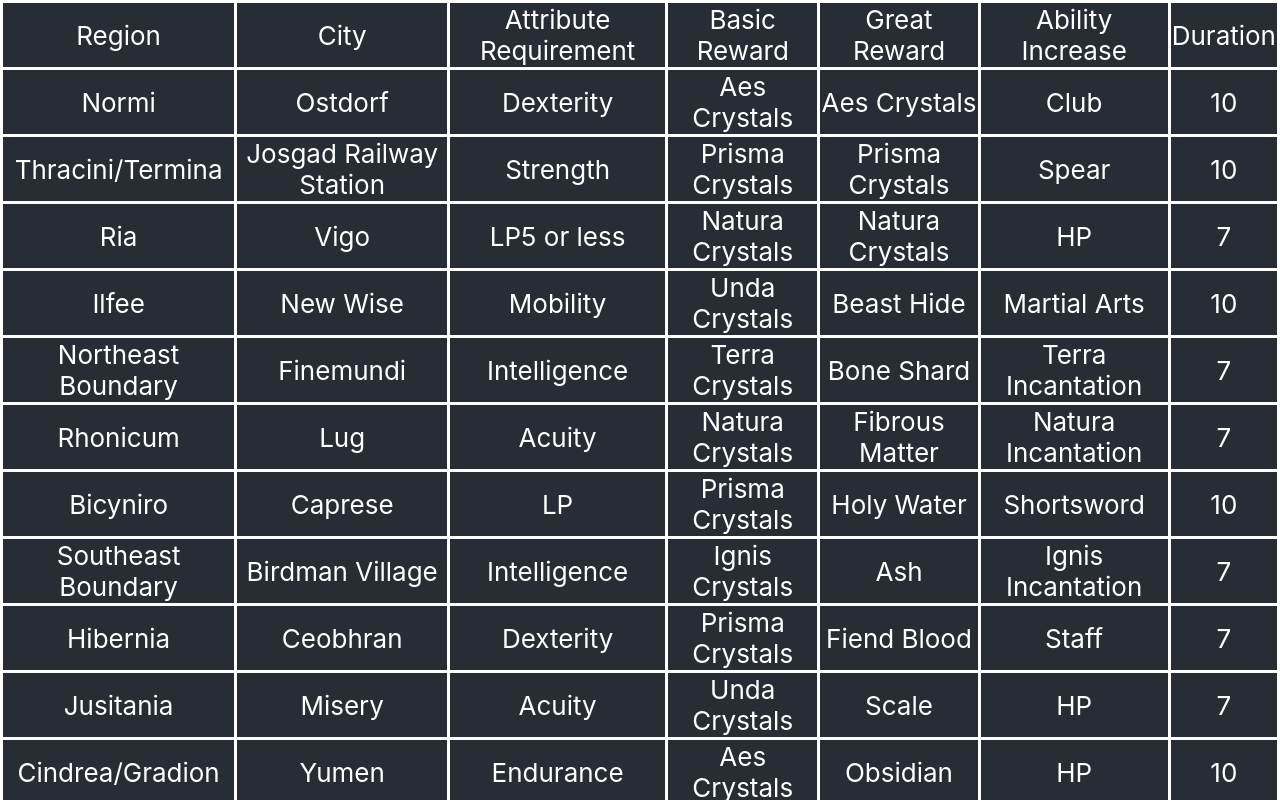
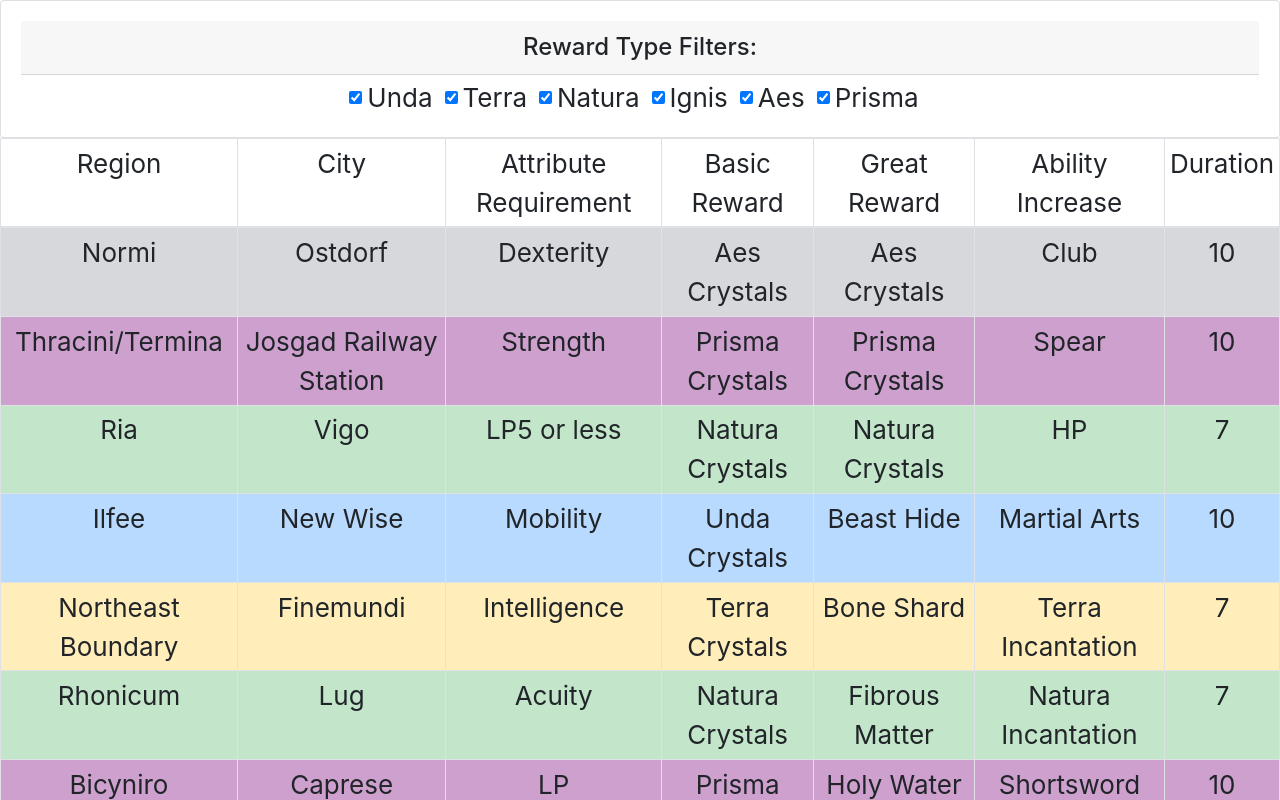
Before and after one commit to YangusKhan/saga-tools, a React (Create React App) app: page / in a window 1280 px wide. Shown: the top 800 px of the page. Built offline with nearby package versions, Linux system fonts and the light colour scheme.

Commit message:
add basic filtering for mission rewards

```diff
--- a/public/data/sg.json
+++ b/public/data/sg.json
@@ -8,7 +8,8 @@
       "stat": "Dexterity",
       "ability_increase": "Club",
       "basic_reward": "Aes Crystals",
-      "great_reward": "Aes Crystals"
+      "great_reward": "Aes Crystals",
+      "element": "aes"
     },
     {
       "region": "Thracini/Termina",
@@ -18,7 +19,8 @@
       "stat": "Strength",
       "ability_increase": "Spear",
       "basic_reward": "Prisma Crystals",
-      "great_reward": "Prisma Crystals"
+      "great_reward": "Prisma Crystals",
+      "element": "prisma"
     },
     {
       "region": "Ria",
@@ -28,7 +30,8 @@
       "stat": "LP5 or less",
       "ability_increase": "HP",
       "basic_reward": "Natura Crystals",
-      "great_reward": "Natura Crystals"
+      "great_reward": "Natura Crystals",
+      "element": "natura"
     },
     {
       "region": "Ilfee",
@@ -38,7 +41,8 @@
       "stat": "Mobility",
       "ability_increase": "Martial Arts",
       "basic_reward": "Unda Crystals",
-      "great_reward": "Beast Hide"
+      "great_reward": "Beast Hide",
+      "element": "unda"
     },
     {
       "region": "Northeast Boundary",
@@ -48,7 +52,8 @@
       "stat": "Intelligence",
       "ability_increase": "Terra Incantation",
       "basic_reward": "Terra Crystals",
-      "great_reward": "Bone Shard"
+      "great_reward": "Bone Shard",
+      "element": "terra"
     },
     {
       "region": "Rhonicum",
@@ -58,7 +63,8 @@
       "stat": "Acuity",
       "ability_increase": "Natura Incantation",
       "basic_reward": "Natura Crystals",
-      "great_reward": "Fibrous Matter"
+      "great_reward": "Fibrous Matter",
+      "element": "natura"
     },
     {
       "region": "Bicyniro",
@@ -68,7 +74,8 @@
       "stat": "LP",
       "ability_increase": "Shortsword",
       "basic_reward": "Prisma Crystals",
-      "great_reward": "Holy Water"
+      "great_reward": "Holy Water",
+      "element": "prisma"
     },
     {
       "region": "Southeast Boundary",
@@ -78,7 +85,8 @@
       "stat": "Intelligence",
       "ability_increase": "Ignis Incantation",
       "basic_reward": "Ignis Crystals",
-      "great_reward": "Ash"
+      "great_reward": "Ash",
+      "element": "ignis"
     },
     {
       "region": "Hibernia",
@@ -88,7 +96,8 @@
       "stat": "Dexterity",
       "ability_increase": "Staff",
       "basic_reward": "Prisma Crystals",
-      "great_reward": "Fiend Blood"
+      "great_reward": "Fiend Blood",
+      "element": "prisma"
     },
     {
       "region": "Jusitania",
@@ -98,7 +107,8 @@
       "stat": "Acuity",
       "ability_increase": "HP",
       "basic_reward": "Unda Crystals",
-      "great_reward": "Scale"
+      "great_reward": "Scale",
+      "element": "unda"
     },
     {
       "region": "Cindrea/Gradion",
@@ -108,7 +118,8 @@
       "stat": "Endurance",
       "ability_increase": "HP",
       "basic_reward": "Aes Crystals",
-      "great_reward": "Obsidian"
+      "great_reward": "Obsidian",
+      "element": "aes"
     },
     {
       "region": "Maurehua",
@@ -118,7 +129,8 @@
       "stat": "Strength",
       "ability_increase": "Ax",
       "basic_reward": "Natura Crystals",
-      "great_reward": "Latex"
+      "great_reward": "Latex",
+      "element": "natura"
     },
     {
       "region": "Maurehua/Kei",
@@ -128,7 +140,8 @@
       "stat": "Strength 8 or less",
       "ability_increase": "Unda Incantation",
       "basic_reward": "Unda Crystals",
-      "great_reward": "Unda Crystals"
+      "great_reward": "Unda Crystals",
+      "element": "unda"
     },
     {
       "region": "Kei",
@@ -138,7 +151,8 @@
       "stat": "LP6 or higher",
       "ability_increase": "Archery",
       "basic_reward": "Ignis Crystals",
-      "great_reward": "Wax"
+      "great_reward": "Wax",
+      "element": "ignis"
     },
     {
       "region": "Megdasse",
@@ -148,7 +162,8 @@
       "stat": "Acuity 8 or less",
       "ability_increase": "HP",
       "basic_reward": "Terra Crystals",
-      "great_reward": "Terra Crystals"
+      "great_reward": "Terra Crystals",
+      "element": "terra"
     },
     {
       "region": "Yaxart",
@@ -158,7 +173,8 @@
       "stat": "Strength",
       "ability_increase": "Greatsword",
       "basic_reward": "Ignis Crystals",
-      "great_reward": "Ignis Crystals"
+      "great_reward": "Ignis Crystals",
+      "element": "ignis"
     },
     {
       "region": "Numadica",
@@ -168,7 +184,8 @@
       "stat": "Mobility 8 or less",
       "ability_increase": "Aes Incantation",
       "basic_reward": "Aes Crystals",
-      "great_reward": "Ore Fragment"
+      "great_reward": "Ore Fragment",
+      "element": "aes"
     },
     {
       "region": "Azhuacan",
@@ -178,7 +195,8 @@
       "stat": "Mobility",
       "ability_increase": "Longsword",
       "basic_reward": "Terra Crystals",
-      "great_reward": "Leather"
+      "great_reward": "Leather",
+      "element": "terra"
     }
   ]
 }
--- a/public/index.html
+++ b/public/index.html
@@ -15,6 +15,13 @@
       user's mobile device or desktop. See https://developers.google.com/web/fundamentals/web-app-manifest/
     -->
     <link rel="manifest" href="%PUBLIC_URL%/manifest.json" />
+    <!-- Bootstrap CSS -->
+    <link
+      rel="stylesheet"
+      href="https://stackpath.bootstrapcdn.com/bootstrap/4.5.2/css/bootstrap.min.css"
+      integrity="sha384-JcKb8q3iqJ61gNV9KGb8thSsNjpSL0n8PARn9HuZOnIxN0hoP+VmmDGMN5t9UJ0Z"
+      crossorigin="anonymous"
+    />
     <!--
       Notice the use of %PUBLIC_URL% in the tags above.
       It will be replaced with the URL of the `public` folder during the build.
@@ -24,7 +31,7 @@
       work correctly both with client-side routing and a non-root public URL.
       Learn how to configure a non-root public URL by running `npm run build`.
     -->
-    <title>React App</title>
+    <title>SaGa Tools</title>
   </head>
   <body>
     <noscript>You need to enable JavaScript to run this app.</noscript>
--- a/src/App.css
+++ b/src/App.css
@@ -2,22 +2,11 @@
   text-align: center;
 }
 
-.App-logo {
-  height: 40vmin;
-  pointer-events: none;
-}
-
 .App-header {
-  background-color: #282c34;
   min-height: 100vh;
   display: flex;
   flex-direction: column;
   align-items: center;
   justify-content: center;
   font-size: calc(10px + 2vmin);
-  color: white;
 }
-
-.App-link {
-  color: #61dafb;
-}
--- a/src/App.tsx
+++ b/src/App.tsx
@@ -1,6 +1,6 @@
 import React from "react";
 import "./App.css";
-import { MissionRewardTable } from "./components/SG/MissionRewardTable";
+import { MissionRewards } from "./components/SG/MissionRewards";
 
 function App() {
   const [missionData, setState] = React.useState([]);
@@ -17,7 +17,7 @@ function App() {
   return (
     <div className="App">
       <header className="App-header">
-        <MissionRewardTable missionData={missionData}></MissionRewardTable>
+        <MissionRewards data={missionData}></MissionRewards>
       </header>
     </div>
   );
--- /dev/null
+++ b/src/components/SG/MissionRewardFilters.tsx
@@ -0,0 +1,124 @@
+import React from "react";
+import { MissionRewards } from "./MissionRewards";
+
+interface Props {
+  updateFilters: React.Dispatch<
+    React.SetStateAction<MissionRewards.FilterContext>
+  >;
+}
+
+export function MissionRewardFilters(props: Props) {
+  const { updateFilters } = props;
+  const [state, setState] = React.useState({
+    unda: true,
+    terra: true,
+    ignis: true,
+    aes: true,
+    natura: true,
+    prisma: true,
+  });
+  const onFilterChange = React.useCallback(
+    (event: React.ChangeEvent<HTMLInputElement>) => {
+      event.persist();
+      setState((prevState) => {
+        return { ...prevState, [event.target.id]: event.target.checked };
+      });
+      updateFilters((prevFilters: MissionRewards.FilterContext) => {
+        if (event.target.checked) {
+          prevFilters.elements.add(event.target.id);
+        } else {
+          prevFilters.elements.delete(event.target.id);
+        }
+        return { ...prevFilters, elements: prevFilters.elements };
+      });
+    },
+    [updateFilters]
+  );
+  return (
+    <div className="card">
+      <div className="card-body">
+        <h4 className="card-header">Reward Type Filters:</h4>
+        <form id="mission-filters">
+          <div className="form-check form-check-inline">
+            <input
+              className="form-check-input"
+              type="checkbox"
+              value="true"
+              id="unda"
+              checked={state.unda}
+              onChange={onFilterChange}
+            />
+            <label className="form-check-label" htmlFor="unda">
+              Unda
+            </label>
+          </div>
+          <div className="form-check form-check-inline">
+            <input
+              className="form-check-input"
+              type="checkbox"
+              value="true"
+              id="terra"
+              checked={state.terra}
+              onChange={onFilterChange}
+            />
+            <label className="form-check-label" htmlFor="terra">
+              Terra
+            </label>
+          </div>
+          <div className="form-check form-check-inline">
+            <input
+              className="form-check-input"
+              type="checkbox"
+              value="true"
+              id="natura"
+              checked={state.natura}
+              onChange={onFilterChange}
+            />
+            <label className="form-check-label" htmlFor="natura">
+              Natura
+            </label>
+          </div>
+          <div className="form-check form-check-inline">
+            <input
+              className="form-check-input"
+              type="checkbox"
+              value="true"
+              id="ignis"
+              checked={state.ignis}
+              onChange={onFilterChange}
+            />
+            <label className="form-check-label" htmlFor="ignis">
+              Ignis
+            </label>
+          </div>
+          <div className="form-check form-check-inline">
+            <input
+              className="form-check-input"
+              type="checkbox"
+              value="true"
+              id="aes"
+              checked={state.aes}
+              onChange={onFilterChange}
+            />
+            <label className="form-check-label" htmlFor="aes">
+              Aes
+            </label>
+          </div>
+          <div className="form-check form-check-inline">
+            <input
+              className="form-check-input"
+              type="checkbox"
+              value="true"
+              id="prisma"
+              checked={state.prisma}
+              onChange={onFilterChange}
+            />
+            <label className="form-check-label" htmlFor="prisma">
+              Prisma
+            </label>
+          </div>
+        </form>
+      </div>
+    </div>
+  );
+}
--- a/src/components/SG/MissionRewardTable.tsx
+++ b/src/components/SG/MissionRewardTable.tsx
@@ -1,27 +1,19 @@
 import React from "react";
-import "./MissionTable.css";
+import { MissionRewards, FilterContext } from "./MissionRewards";
 
-export declare namespace MissionRewardTable {
-  export interface MissionInfo {
-    region: string;
-    city: string;
-    name: string;
-    duration: number;
-    stat: string;
-    ability_increase: string;
-    basic_reward: string;
-    great_reward: string;
+function filterMissionInfo(filters: MissionRewards.FilterContext) {
+  return function (data: MissionRewards.MissionInfo) {
+    return filters.elements.has(data.element);
+  };
 }
 
-  export interface Props {
-    missionData: MissionInfo[];
-  }
-}
-
-function renderMissionInfo(data: MissionRewardTable.MissionInfo[]) {
-  return data.map((mission) => {
+function renderMissionInfo(
+  data: MissionRewards.MissionInfo[],
+  filters: MissionRewards.FilterContext
+) {
+  return data.filter(filterMissionInfo(filters)).map((mission) => {
     return (
-      <tr>
+      <tr className={`bg-${mission.element}`} key={mission.region}>
         <td>{mission.region}</td>
         <td>{mission.city}</td>
         <td>{mission.stat}</td>
@@ -34,11 +26,13 @@ function renderMissionInfo(data: MissionRewardTable.MissionInfo[]) {
   });
 }
 
-export function MissionRewardTable(props: MissionRewardTable.Props) {
-  const { missionData } = props;
+export function MissionRewardTable(props: MissionRewards.Props) {
+  const { data } = props;
+  const filters = React.useContext(FilterContext);
   return (
-    <table>
-      <thead>
+    <div className="table-responsive-lg">
+      <table className="table table-bordered table-sm">
+        <thead className="thead-dark">
           <tr>
             <td>Region</td>
             <td>City</td>
@@ -49,7 +43,8 @@ export function MissionRewardTable(props: MissionRewardTable.Props) {
             <td>Duration</td>
           </tr>
         </thead>
-      <tbody>{renderMissionInfo(missionData)}</tbody>
+        <tbody>{renderMissionInfo(data, filters)}</tbody>
       </table>
+    </div>
   );
 }
--- /dev/null
+++ b/src/components/SG/MissionRewards.tsx
@@ -0,0 +1,48 @@
+import React from "react";
+import "./MissionTable.css";
+import { MissionRewardTable } from "./MissionRewardTable";
+import { MissionRewardFilters } from "./MissionRewardFilters";
+
+export declare namespace MissionRewards {
+  export interface MissionInfo {
+    region: string;
+    city: string;
+    name: string;
+    duration: number;
+    stat: string;
+    ability_increase: string;
+    basic_reward: string;
+    great_reward: string;
+    element: string;
+  }
+
+  export interface Props {
+    data: MissionInfo[];
+  }
+
+  export interface FilterContext {
+    elements: Set<string>;
+  }
+}
+
+export const defaultFilterContext = {
+  elements: new Set(["unda", "terra", "natura", "ignis", "aes", "prisma"]),
+};
+
+export const FilterContext = React.createContext<MissionRewards.FilterContext>(
+  defaultFilterContext
+);
+
+export function MissionRewards(props: MissionRewards.Props) {
+  const [filters, setFilters] = React.useState<MissionRewards.FilterContext>(
+    () => defaultFilterContext
+  );
+  return (
+    <div id="mission-rewards">
+      <FilterContext.Provider value={filters}>
+        <MissionRewardFilters updateFilters={setFilters} />
+        <MissionRewardTable data={props.data} />
+      </FilterContext.Provider>
+    </div>
+  );
+}
--- a/src/components/SG/MissionTable.css
+++ b/src/components/SG/MissionTable.css
@@ -1,8 +1,6 @@
-table {
-  border-collapse: collapse;
-}
-
-table,
-td {
-  border: 3px solid white;
-}
+.bg-unda { background-color: #b8daff; }
+.bg-terra { background-color: #ffeeba; }
+.bg-natura { background-color: #c3e6cb; }
+.bg-ignis { background-color: #f5c6cb; }
+.bg-aes { background-color: #d6d8db; }
+.bg-prisma { background-color: #cea0ce; }
```
Also changed, not shown: data/raw/SG/missions.json (+36 -18 lines). Lines whose indentation alone changed are shown as unchanged.
